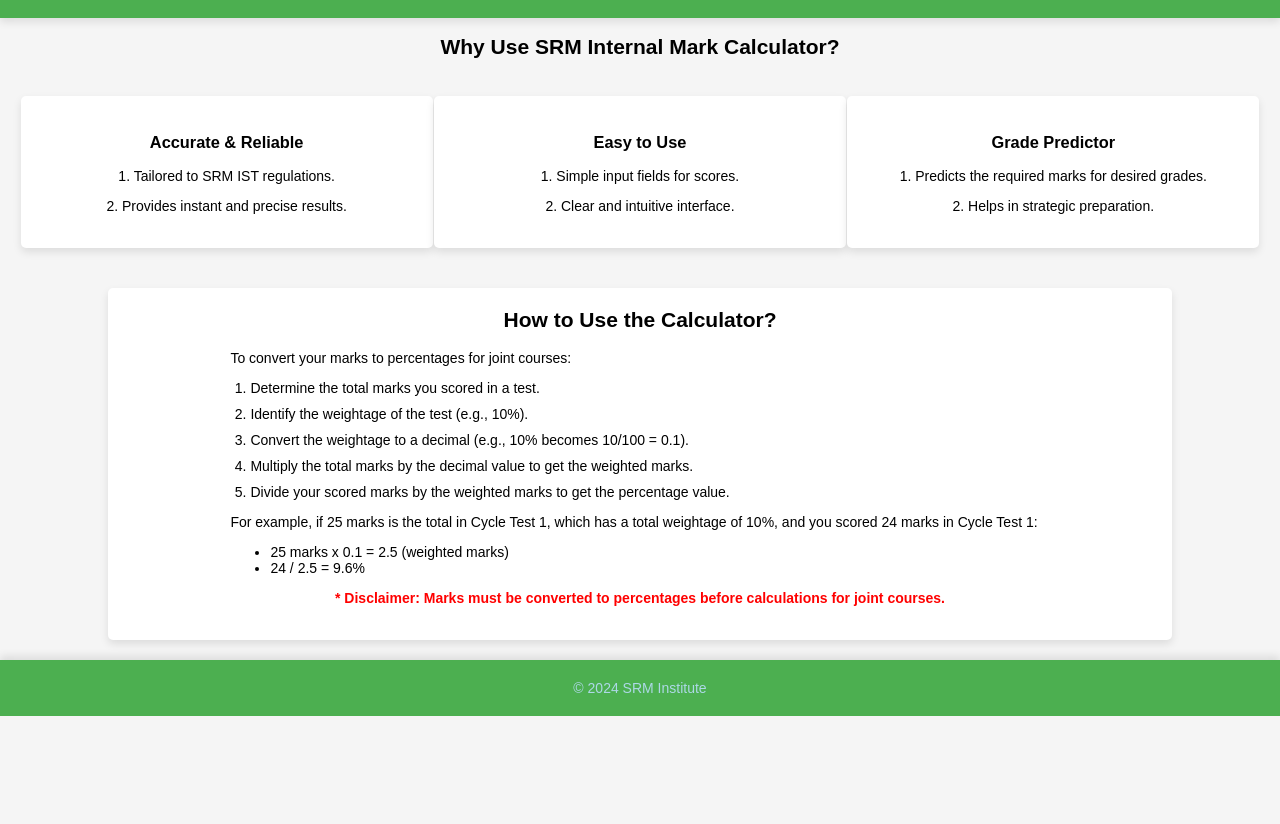
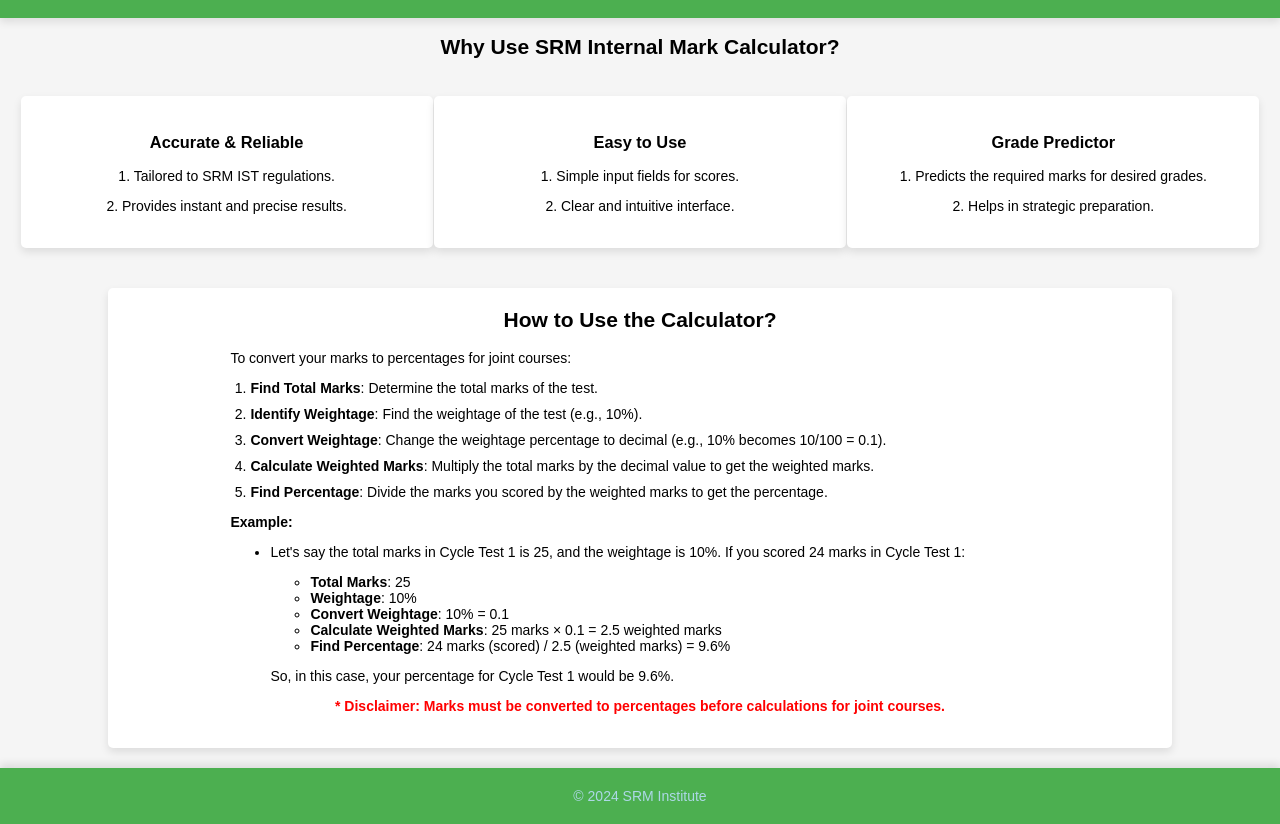
Before and after one commit to adi040/SRM-Internal-Mark-Calculator, a plain HTML site: page howtouse.html in a window 1280 px wide. Shown: the part 92-916 px from the top of the page. Before the commit the page ends 808 px from the top, so only its background shows below. Drawn offline with Linux system fonts and the light colour scheme.

Commit message:
Update howtouse.html

```diff
--- a/howtouse.html
+++ b/howtouse.html
@@ -1,7 +1,7 @@
 <!DOCTYPE html>
 <html lang="en">
 <head>
-    <!-- Google tag (gtag.js) -->
+           <!-- Google tag (gtag.js) -->
 <script async src="https://www.googletagmanager.com/gtag/js?id=G-M3N7TRK3W4"></script>
 <script>
   window.dataLayer = window.dataLayer || [];
@@ -59,20 +59,30 @@
             <h2>How to Use the Calculator?</h2>
             <div class="steps-container">
                 <p>To convert your marks to percentages for joint courses:</p>
-                <ol>
-                    <li>Determine the total marks you scored in a test.</li>
-                    <li>Identify the weightage of the test (e.g., 10%).</li>
-                    <li>Convert the weightage to a decimal (e.g., 10% becomes 10/100 = 0.1).</li>
-                    <li>Multiply the total marks by the decimal value to get the weighted marks.</li>
-                    <li>Divide your scored marks by the weighted marks to get the percentage value.</li>
-                </ol>
-                <p>For example, if 25 marks is the total in Cycle Test 1, which has a total weightage of 10%, and you scored 24 marks in Cycle Test 1:</p>
-                <ul>
-                    <li>25 marks x 0.1 = 2.5 (weighted marks)</li>
-                    <li>24 / 2.5 = 9.6%</li>
-                </ul>
+<ol>
+    <li><b>Find Total Marks</b>: Determine the total marks of the test.</li>
+    <li><b>Identify Weightage</b>: Find the weightage of the test (e.g., 10%).</li>
+    <li><b>Convert Weightage</b>: Change the weightage percentage to decimal (e.g., 10% becomes 10/100 = 0.1).</li>
+    <li><b>Calculate Weighted Marks</b>: Multiply the total marks by the decimal value to get the weighted marks.</li>
+    <li><b>Find Percentage</b>: Divide the marks you scored by the weighted marks to get the percentage.</li>
+</ol>
 
-                </ul>
+<p><b>Example:</b></p>
+<ul>
+    <li>
+        <p>Let's say the total marks in Cycle Test 1 is 25, and the weightage is 10%. If you scored 24 marks in Cycle Test 1:</p>
+        <ul>
+            <li><b>Total Marks</b>: 25</li>
+            <li><b>Weightage</b>: 10%</li>
+            <li><b>Convert Weightage</b>: 10% = 0.1</li>
+            <li><b>Calculate Weighted Marks</b>: 25 marks × 0.1 = 2.5 weighted marks</li>
+            <li><b>Find Percentage</b>: 24 marks (scored) / 2.5 (weighted marks) = 9.6%</li>
+        </ul>
+        <p>So, in this case, your percentage for Cycle Test 1 would be 9.6%.</p>
+    </li>
+</ul>
+
+
             </div>
             <p class="disclaimer">
                 * Disclaimer: Marks must be converted to percentages before calculations for joint courses.
```
